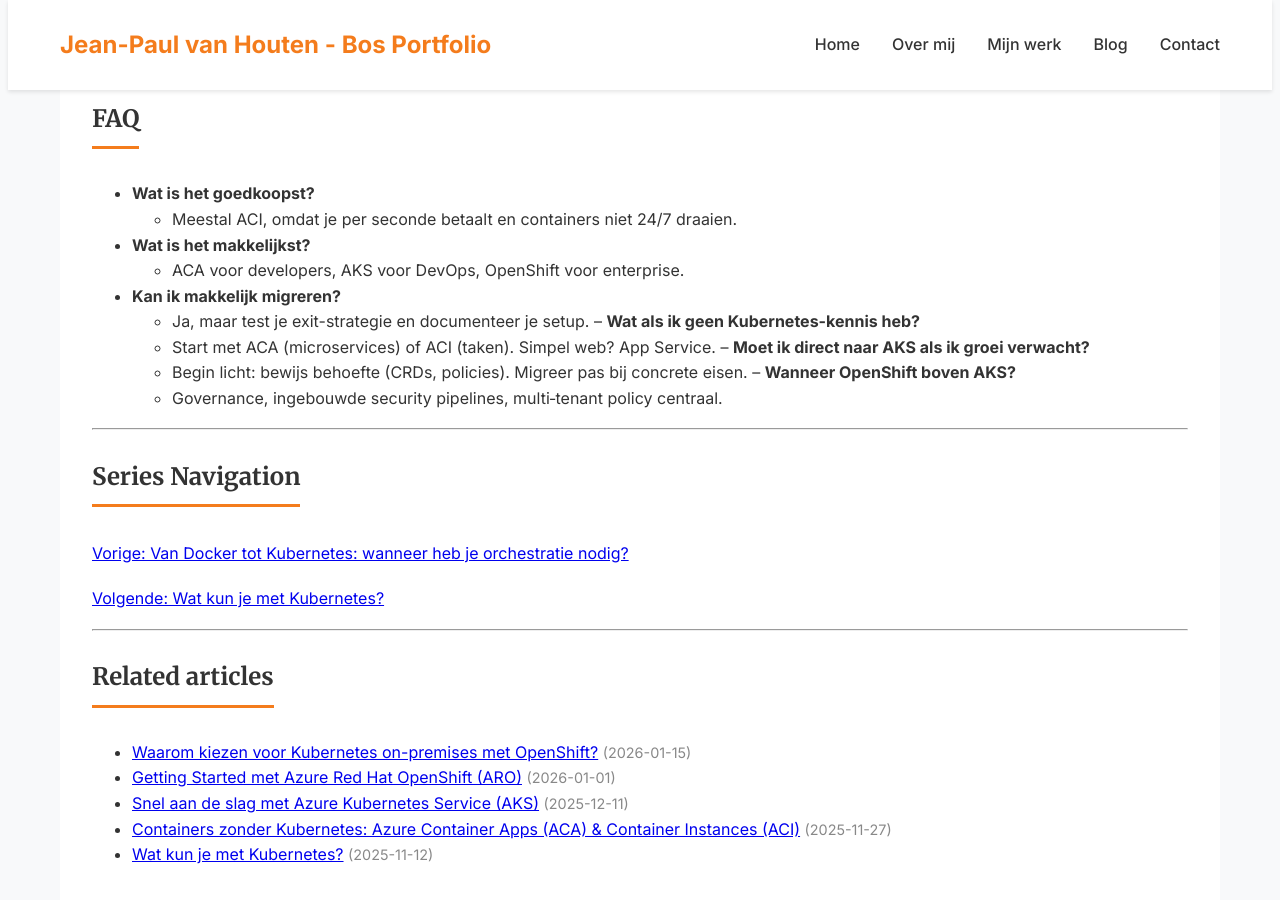
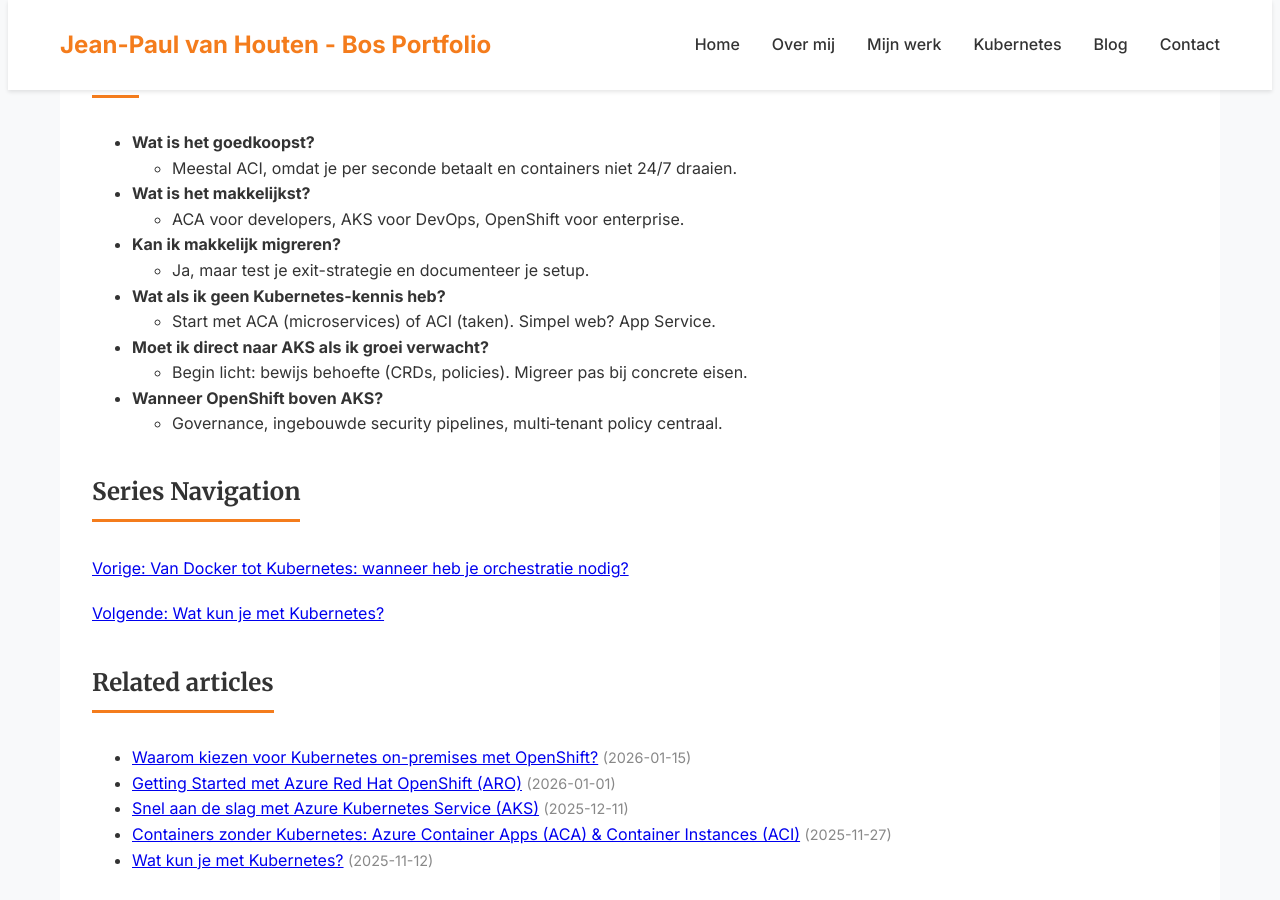
Before and after one commit to vanhoutenbos/personal-website, a Jekyll site: the page built from _posts/2025-10-29-kubernetes-keuzehulp.md, in a window 1280 px wide and 900 px high, scrolled down 3916 px. Built offline with Jekyll 4.4.1, drawn with Linux system fonts in a browser that asks for light colours; some of the changed text lies outside the part shown.

Commit message:
Refactor Kubernetes blog post: Remove redundant title and improve content structure for clarity and flow.

```diff
--- a/_includes/nav.html
+++ b/_includes/nav.html
@@ -5,6 +5,7 @@
       <li><a href="{{ '/' | relative_url }}" {% if page.url == "/" %}class="active"{% endif %}>Home</a></li>
       <li><a href="{{ '/about' | relative_url }}" {% if page.url == "/about" %}class="active"{% endif %}>Over mij</a></li>
       <li><a href="{{ '/portfolio' | relative_url }}" {% if page.url == "/portfolio" %}class="active"{% endif %}>Mijn werk</a></li>
+      <li><a href="{{ '/kubernetes' | relative_url }}" {% if page.url == "/kubernetes" or page.url == "/kubernetes/" %}class="active"{% endif %}>Kubernetes</a></li>
       <li><a href="{{ '/blog' | relative_url }}" {% if page.url == "/blog" %}class="active"{% endif %}>Blog</a></li>
       <li><a href="{{ '/contact' | relative_url }}" {% if page.url == "/contact" %}class="active"{% endif %}>Contact</a></li>
     </ul>
--- a/_posts/2025-10-29-kubernetes-keuzehulp.md
+++ b/_posts/2025-10-29-kubernetes-keuzehulp.md
@@ -121,14 +119,12 @@
   - ACA voor developers, AKS voor DevOps, OpenShift voor enterprise.
 - **Kan ik makkelijk migreren?**
   - Ja, maar test je exit-strategie en documenteer je setup.
--- **Wat als ik geen Kubernetes-kennis heb?**
+- **Wat als ik geen Kubernetes-kennis heb?**
   - Start met ACA (microservices) of ACI (taken). Simpel web? App Service.
--- **Moet ik direct naar AKS als ik groei verwacht?**
+- **Moet ik direct naar AKS als ik groei verwacht?**
   - Begin licht: bewijs behoefte (CRDs, policies). Migreer pas bij concrete eisen.
--- **Wanneer OpenShift boven AKS?**
+- **Wanneer OpenShift boven AKS?**
   - Governance, ingebouwde security pipelines, multi‑tenant policy centraal.
-
----
 
 ## Series Navigation
 
@@ -139,7 +135,6 @@
 [Volgende: {{ page.next.title }}]({{ page.next.url }})
 {% endif %}
 
----
 ## Related articles
 
 {% assign related_posts = site.posts | where: "series", "Kubernetes Top-Down" %}
```
Also changed, not shown: other parts of _posts/2025-10-29-kubernetes-keuzehulp.md (+0 -2 lines).
